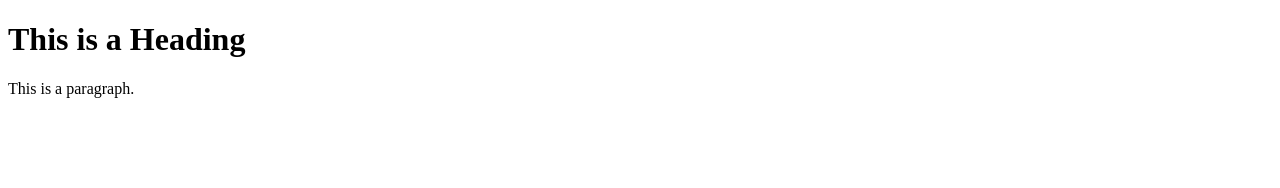
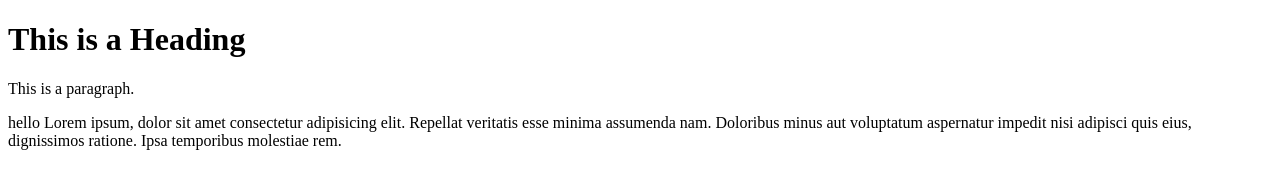
Before and after one commit to khushboo20kumari/bootstrap1, a plain HTML site: page index.html in a window 1280 px wide. Drawn offline with Linux system fonts and the light colour scheme.

Commit message:
i add the p1

```diff
--- a/index.html
+++ b/index.html
@@ -7,6 +7,6 @@
 
 <h1>This is a Heading</h1>
 <p>This is a paragraph.</p>
-
+<p>hello Lorem ipsum, dolor sit amet consectetur adipisicing elit. Repellat veritatis esse minima assumenda nam. Doloribus minus aut voluptatum aspernatur impedit nisi adipisci quis eius, dignissimos ratione. Ipsa temporibus molestiae rem.</p>
 </body>
 </html>
```
